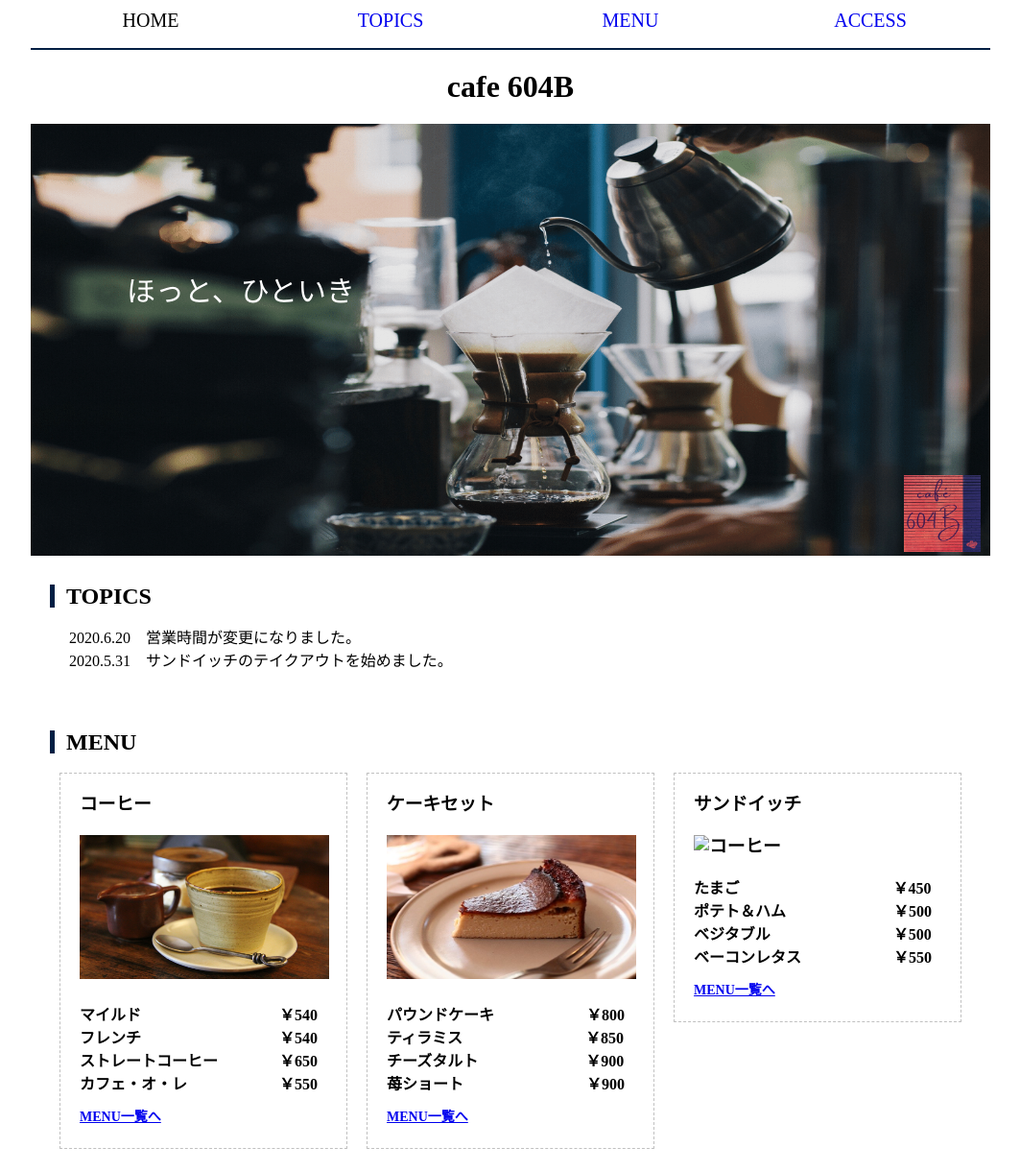
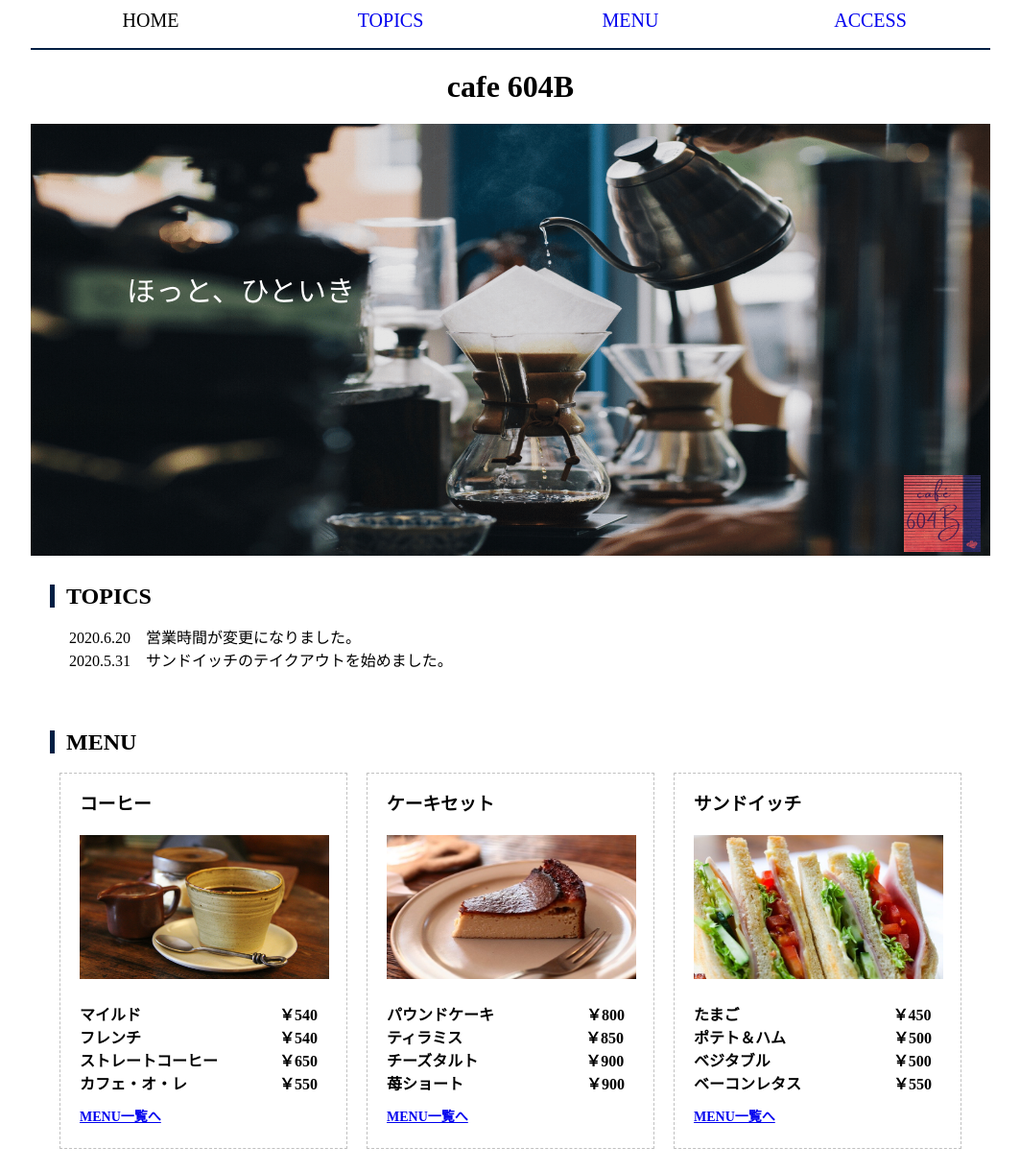
Before and after one commit to saisakura/design_portfolio, a plain HTML site: page index.html in a window 1280 px wide. Shown: the top 1220 px of the page at 96% size, without its empty margins (108-1171 px from the left). Drawn offline with Linux system fonts and the light colour scheme; files whose address does not match are found by name.

Commit message:
Update index.html

```diff
--- a/index.html
+++ b/index.html
@@ -65,7 +65,7 @@
 
 				<div class="menu3">
 					<h3>サンドイッチ</3>
-					<p class="menu-photo"><img src="images/sandwich.jpg" alt="コーヒー" width="260px" height="150px"></p>
+					<p class="menu-photo"><img src="https://github.com/saisakura/design_portfolio/blob/master/sandwich.jpg" alt="サンドイッチ" width="260px" height="150px"></p>
 							<ul class="menu-list">
 								<li>たまご　　　　　　　　　　￥450</li>
 								<li>ポテト＆ハム　　　　　　　￥500</li>
```
